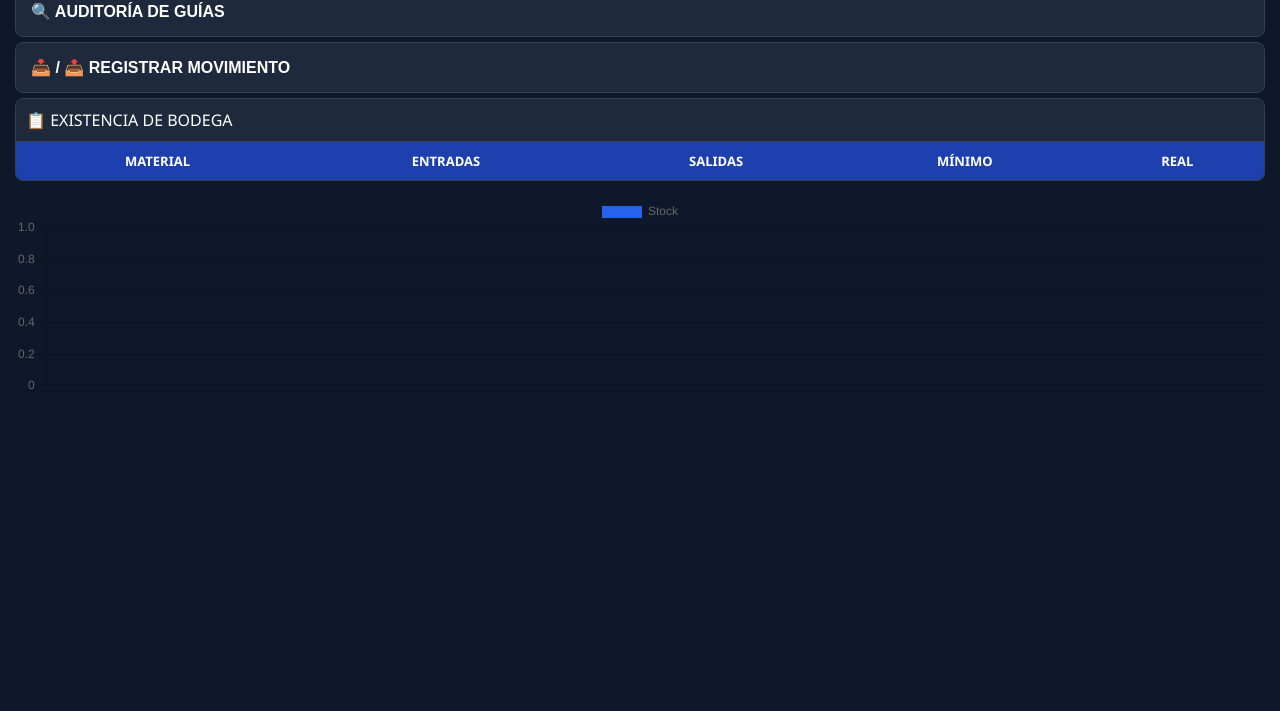
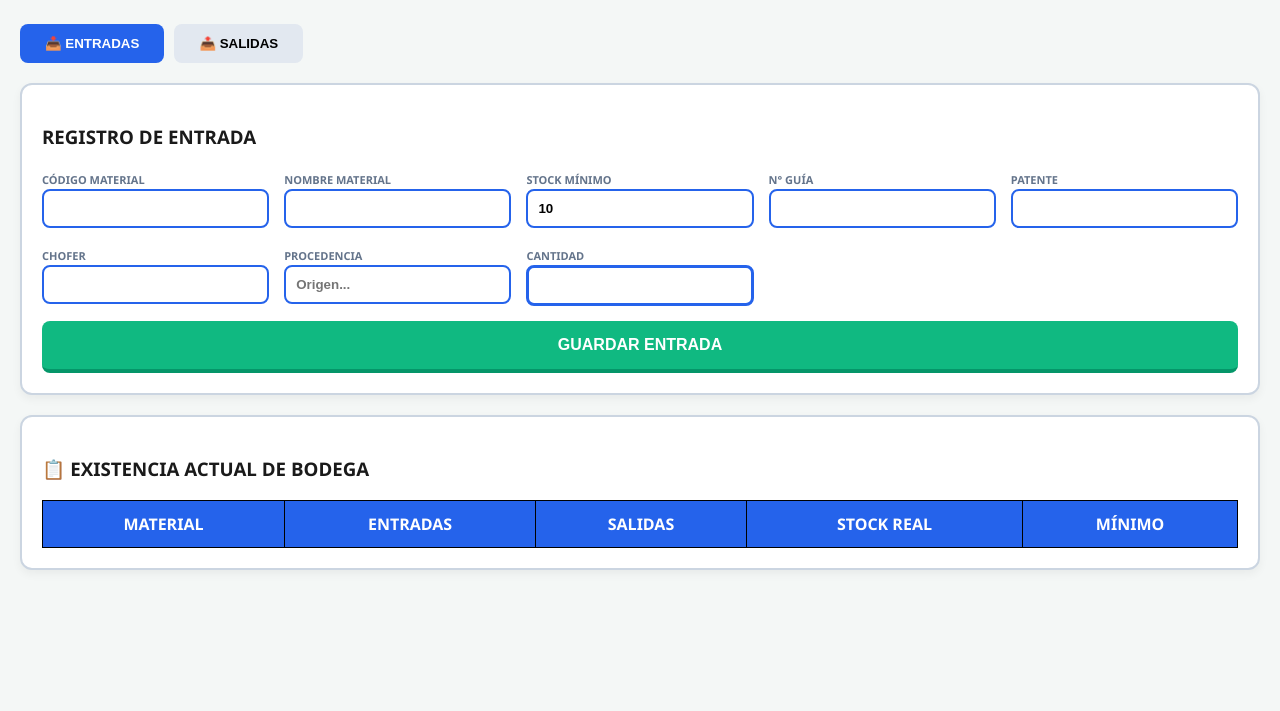
Before and after one commit to manueldiazulloa-dot/PACKING-T-2026, a plain HTML site: page index.html in a window 1280 px wide. Shown: the part 89-800 px from the top of the page. Drawn offline with nearby package versions, Linux system fonts and the light colour scheme.

Commit message:
Update index.html

```diff
--- a/index.html
+++ b/index.html
@@ -3,185 +3,176 @@
 <head>
     <meta charset="UTF-8">
     <meta name="viewport" content="width=device-width, initial-scale=1.0">
-    <title>PACKING T - SISTEMA 2026</title>
+    <title>SISTEMA PACKING T - CONTROL TOTAL</title>
     <script src="https://cdn.jsdelivr.net/npm/chart.js"></script>
     <script src="https://cdnjs.cloudflare.com/ajax/libs/jspdf/2.5.1/jspdf.umd.min.js"></script>
     <script src="https://cdnjs.cloudflare.com/ajax/libs/jspdf-autotable/3.5.23/jspdf.plugin.autotable.min.js"></script>
     <script src="https://cdnjs.cloudflare.com/ajax/libs/xlsx/0.18.5/xlsx.full.min.js"></script>
+
     <style>
-        :root { --bg: #0f172a; --card: #1e293b; --text: #ffffff; --border: #334155; --primary: #2563eb; }
-        body { background: var(--bg); color: var(--text); font-family: 'Segoe UI', sans-serif; margin: 15px; }
+        :root { --bg: #f4f7f6; --card: #ffffff; --text: #1a1a1a; --border: #cbd5e1; --primary: #2563eb; }
+        body { background-color: var(--bg); color: var(--text); font-family: 'Segoe UI', sans-serif; margin: 20px; }
 
-        .header { display: flex; justify-content: space-between; align-items: center; margin-bottom: 15px; }
+        .header { display: flex; justify-content: space-between; align-items: center; margin-bottom: 20px; }
+        .card { background: var(--card); padding: 20px; border-radius: 12px; border: 2px solid var(--border); margin-bottom: 20px; box-shadow: 0 4px 10px rgba(0,0,0,0.05); }
 
-        /* Estilo de Botones Colapsables (como ayer) */
-        .collapsible { background: var(--card); color: var(--text); cursor: pointer; padding: 15px; width: 100%; border: 1px solid var(--border); text-align: left; outline: none; font-size: 16px; font-weight: bold; border-radius: 8px; margin-bottom: 5px; display: flex; align-items: center; gap: 10px; transition: 0.3s; }
-        .collapsible:hover { background: #2d3748; }
-        .active { border-color: var(--primary); background: #1a202c; }
+        /* Botones de menú estilo ayer */
+        .menu-btns { display: flex; gap: 10px; margin-bottom: 20px; }
+        .btn-menu { padding: 12px 25px; border-radius: 8px; border: none; cursor: pointer; font-weight: bold; background: #e2e8f0; transition: 0.3s; }
+        .btn-menu.active { background: var(--primary); color: white; }
 
-        .content { padding: 0 18px; display: none; overflow: hidden; background-color: var(--card); border-radius: 0 0 8px 8px; margin-bottom: 10px; border: 1px solid var(--border); border-top: none; }
+        .grid-form { display: grid; grid-template-columns: repeat(auto-fit, minmax(200px, 1fr)); gap: 15px; }
+        input { width: 100%; padding: 10px; border-radius: 8px; border: 2px solid var(--primary); font-weight: bold; box-sizing: border-box; }
+        label { font-size: 11px; font-weight: bold; color: #64748b; text-transform: uppercase; }
 
-        /* Grid de inputs compacto */
-        .grid-inputs { display: grid; grid-template-columns: repeat(auto-fit, minmax(180px, 1fr)); gap: 10px; padding: 15px 0; }
-        input { background: #0f172a; color: white; border: 1px solid var(--primary); padding: 8px; border-radius: 5px; font-size: 14px; }
-        label { font-size: 12px; color: #94a3b8; text-transform: uppercase; }
+        .btn-save { width: 100%; padding: 15px; margin-top: 15px; border-radius: 8px; border: none; color: white; font-weight: bold; cursor: pointer; font-size: 16px; }
+        .bg-green { background: #10b981; border-bottom: 4px solid #059669; }
+        .bg-red { background: #ef4444; border-bottom: 4px solid #b91c1c; }
 
-        .btn-action { width: 100%; padding: 10px; margin: 10px 0; border: none; border-radius: 5px; color: white; font-weight: bold; cursor: pointer; text-transform: uppercase; }
-        .bg-green { background: #10b981; }
-        .bg-red { background: #ef4444; }
+        /* Tabla e Informe */
+        table { width: 100%; border-collapse: collapse; background: white; }
+        th { background: var(--primary); color: white; padding: 12px; border: 1px solid #000; }
+        td { padding: 10px; border: 1px solid var(--border); text-align: center; font-weight: bold; }
 
-        /* Tabla Estilo Ayer */
-        .table-card { background: var(--card); border-radius: 8px; border: 1px solid var(--border); overflow: hidden; }
-        table { width: 100%; border-collapse: collapse; }
-        th { background: #1e40af; color: white; padding: 10px; font-size: 13px; text-transform: uppercase; }
-        td { padding: 10px; border-bottom: 1px solid var(--border); text-align: center; font-weight: bold; }
-
-        .alerta-row { color: #f87171; animation: blink 1s infinite; }
-        @keyframes blink { 50% { opacity: 0.6; } }
-        .oculto { display: none !important; }
+        .stock-alert { background: #fee2e2; border: 2px solid #ef4444; color: #b91c1c; padding: 15px; border-radius: 8px; margin-bottom: 20px; font-weight: bold; display: none; }
+        .oculto { display: none; }
     </style>
 </head>
 <body>
 
     <div class="header">
-        <strong>PACKING T - SISTEMA 2026</strong>
-        <div style="display:flex; gap:10px;">
-            <button class="btn-action" style="background:#6366f1; padding:5px 15px;" onclick="exportPDF()">PDF</button>
-            <button class="btn-action" style="background:#22c55e; padding:5px 15px;" onclick="exportExcel()">EXCEL</button>
+        <h2>PACKING T - SISTEMA 2026</h2>
+        <div style="display: flex; gap: 10px;">
+            <button class="btn-menu" style="background:#6366f1; color:white;" onclick="exportarPDF()">📄 PDF EXISTENCIAS</button>
+            <button class="btn-menu" style="background:#22c55e; color:white;" onclick="exportarExcel()">📊 EXCEL</button>
         </div>
     </div>
 
-    <button class="collapsible">🔍 AUDITORÍA DE GUÍAS</button>
-    <div class="content">
-        <div class="grid-inputs">
-            <div style="grid-column: span 2;">
-                <select id="selGuia" style="width:100%; padding:10px; background:#0f172a; color:white; border:1px solid var(--primary); border-radius:5px;">
-                    <option value="">-- SELECCIONE GUÍA --</option>
-                </select>
-            </div>
-            <button class="btn-action bg-green" style="margin:10px 0;" onclick="alert('Buscando...')">VER DETALLE</button>
-        </div>
+    <div id="alertaGeneral" class="stock-alert">
+        ⚠️ ATENCIÓN: Hay materiales bajo el stock mínimo. Favor revisar la tabla.
     </div>
 
-    <button class="collapsible">📥 / 📤 REGISTRAR MOVIMIENTO</button>
-    <div class="content">
-        <div class="grid-inputs">
-            <div><label>Código</label><input type="text" id="c_cod" oninput="validar()" placeholder="Ej: AGR 1"></div>
-            <div id="f_nom"><label>Nombre</label><input type="text" id="c_nom"></div>
-            <div id="f_min"><label>Mínimo</label><input type="number" id="c_min" value="10"></div>
-            <div><label>N° Guía</label><input type="text" id="c_guia"></div>
-            <div><label>Patente</label><input type="text" id="c_patente"></div>
-            <div><label>Chofer</label><input type="text" id="c_chofer"></div>
-            <div><label id="lblProc">Procedencia</label><input type="text" id="c_proc"></div>
-            <div><label>Cantidad</label><input type="number" id="c_cant" style="border-width:2px;"></div>
-        </div>
-        <div style="display:flex; gap:10px;">
-            <button class="btn-action bg-green" onclick="operar('ENTRADA')">REGISTRAR ENTRADA</button>
-            <button class="btn-action bg-red" onclick="operar('SALIDA')">REGISTRAR SALIDA</button>
-        </div>
+    <div class="menu-btns">
+        <button id="btnE" class="btn-menu active" onclick="cambiarModo('ENTRADA')">📥 ENTRADAS</button>
+        <button id="btnS" class="btn-menu" onclick="cambiarModo('SALIDA')">📤 SALIDAS</button>
     </div>
 
-    <div class="table-card">
-        <div style="padding:10px; background:#1e293b; border-bottom:1px solid var(--border);">📋 EXISTENCIA DE BODEGA</div>
+    <div class="card">
+        <h3 id="tituloForm">REGISTRO DE ENTRADA</h3>
+        <div class="grid-form">
+            <div><label>CÓDIGO MATERIAL</label><input type="text" id="c_cod" oninput="verificar()"></div>
+            <div id="divNom"><label>NOMBRE MATERIAL</label><input type="text" id="c_nom"></div>
+            <div id="divMin"><label>STOCK MÍNIMO</label><input type="number" id="c_min" value="10"></div>
+            <div><label>N° GUÍA</label><input type="text" id="c_guia"></div>
+            <div><label>PATENTE</label><input type="text" id="c_patente"></div>
+            <div><label>CHOFER</label><input type="text" id="c_chofer"></div>
+            <div>
+                <label id="lblUbicacion">PROCEDENCIA</label>
+                <input type="text" id="c_ubicacion" placeholder="Origen...">
+            </div>
+            <div><label>CANTIDAD</label><input type="number" id="c_cant" style="border-width: 3px;"></div>
+        </div>
+        <button id="btnGuardar" class="btn-save bg-green" onclick="guardar()">GUARDAR ENTRADA</button>
+    </div>
+
+    <div class="card">
+        <h3>📋 EXISTENCIA ACTUAL DE BODEGA</h3>
         <table>
             <thead>
                 <tr>
                     <th>MATERIAL</th>
                     <th>ENTRADAS</th>
                     <th>SALIDAS</th>
+                    <th>STOCK REAL</th>
                     <th>MÍNIMO</th>
-                    <th>REAL</th>
                 </tr>
             </thead>
             <tbody id="listaBody"></tbody>
         </table>
     </div>
 
-    <div style="height: 200px; margin-top:15px;">
-        <canvas id="chartStock"></canvas>
-    </div>
+    <script>
+        let inventario = JSON.parse(localStorage.getItem('packing_v6_2026')) || [];
+        let modoActual = 'ENTRADA';
 
-<script>
-    let db = JSON.parse(localStorage.getItem('pack_v5_2026')) || [];
-    let chart;
-
-    // Lógica de Acordeón
-    document.querySelectorAll(".collapsible").forEach(btn => {
-        btn.addEventListener("click", function() {
-            this.classList.toggle("active");
-            let content = this.nextElementSibling;
-            content.style.display = content.style.display === "block" ? "none" : "block";
-        });
-    });
-
-    function validar() {
-        const cod = document.getElementById('c_cod').value.trim();
-        const existe = db.find(i => i.codigo === cod);
-        document.getElementById('f_nom').classList.toggle('oculto', !!existe);
-        document.getElementById('f_min').classList.toggle('oculto', !!existe);
-        document.getElementById('lblProc').innerText = existe ? "DESTINO" : "PROCEDENCIA";
+        function cambiarModo(modo) {
+            modoActual = modo;
+            document.getElementById('btnE').classList.toggle('active', modo === 'ENTRADA');
+            document.getElementById('btnS').classList.toggle('active', modo === 'SALIDA');
+            document.getElementById('tituloForm').innerText = 'REGISTRO DE ' + modo;
+            document.getElementById('btnGuardar').innerText = 'GUARDAR ' + modo;
+            document.getElementById('btnGuardar').className = 'btn-save ' + (modo === 'ENTRADA' ? 'bg-green' : 'bg-red');
+            document.getElementById('lblUbicacion').innerText = (modo === 'ENTRADA' ? 'PROCEDENCIA' : 'DESTINO');
+            verificar();
         }
 
-    function operar(tipo) {
+        function verificar() {
+            const cod = document.getElementById('c_cod').value.trim();
+            const existe = inventario.find(i => i.codigo === cod);
+            document.getElementById('divNom').classList.toggle('oculto', !!existe);
+            document.getElementById('divMin').classList.toggle('oculto', !!existe);
+        }
+
+        function guardar() {
             const cod = document.getElementById('c_cod').value.trim();
             const q = parseInt(document.getElementById('c_cant').value) || 0;
-        if(!cod || q <= 0) return alert("Complete datos");
+            if(!cod || q <= 0) return alert("Faltan datos");
 
-        let idx = db.findIndex(i => i.codigo === cod);
-        if(idx !== -1) {
-            if(tipo === 'SALIDA' && db[idx].real < q) return alert("Stock insuficiente");
-            db[idx].entradas += (tipo === 'ENTRADA' ? q : 0);
-            db[idx].salidas += (tipo === 'SALIDA' ? q : 0);
-            db[idx].real += (tipo === 'ENTRADA' ? q : -q);
+            let i = inventario.findIndex(item => item.codigo === cod);
+
+            if(i !== -1) {
+                if(modoActual === 'SALIDA') {
+                    if(inventario[i].real < q) return alert("Stock insuficiente");
+                    inventario[i].salidas += q;
+                    inventario[i].real -= q;
+                } else {
+                    inventario[i].entradas += q;
+                    inventario[i].real += q;
+                }
             } else {
                 const nom = document.getElementById('c_nom').value;
                 const min = parseInt(document.getElementById('c_min').value) || 0;
-            db.push({codigo:cod, nombre:nom, entradas:q, salidas:0, real:q, minimo:min});
+                inventario.push({codigo:cod, nombre:nom, entradas:q, salidas:0, real:q, minimo:min});
             }
-        localStorage.setItem('pack_v5_2026', JSON.stringify(db));
+
+            localStorage.setItem('packing_v6_2026', JSON.stringify(inventario));
             location.reload();
         }
 
         function render() {
             const b = document.getElementById('listaBody');
+            let bajoStock = false;
             b.innerHTML = "";
-        db.forEach(i => {
-            const bajo = i.real <= i.minimo;
-            b.innerHTML += `<tr class="${bajo ? 'alerta-row' : ''}">
+            inventario.forEach(i => {
+                const alerta = i.real <= i.minimo;
+                if(alerta) bajoStock = true;
+                b.innerHTML += `<tr style="${alerta ? 'background:#fee2e2' : ''}">
                     <td>${i.codigo} - ${i.nombre}</td>
-                <td>${i.entradas}</td><td>${i.salidas}</td><td>${i.minimo}</td>
-                <td>${i.real} ${bajo ? '⚠️' : ''}</td>
+                    <td>${i.entradas}</td>
+                    <td>${i.salidas}</td>
+                    <td style="color:${alerta ? 'red' : 'green'}">${i.real}</td>
+                    <td>${i.minimo}</td>
                 </tr>`;
             });
-        initChart();
+            if(bajoStock) document.getElementById('alertaGeneral').style.display = 'block';
         }
 
-    function initChart() {
-        const ctx = document.getElementById('chartStock').getContext('2d');
-        if(chart) chart.destroy();
-        chart = new Chart(ctx, {
-            type: 'bar',
-            data: {
-                labels: db.map(i => i.codigo),
-                datasets: [{ label: 'Stock', data: db.map(i => i.real), backgroundColor: '#2563eb' }]
-            },
-            options: { maintainAspectRatio: false }
+        function exportarPDF() {
+            const { jsPDF } = window.jspdf;
+            const doc = new jsPDF();
+            doc.text("INFORME DE EXISTENCIAS - PACKING T", 14, 15);
+            doc.autoTable({
+                head: [['Material', 'Entradas', 'Salidas', 'Stock Real']],
+                body: inventario.map(i => [i.codigo + " " + i.nombre, i.entradas, i.salidas, i.real])
             });
+            doc.save("Existencias_PackingT.pdf");
         }
 
-    function exportPDF() {
-        const { jsPDF } = window.jspdf;
-        const doc = new jsPDF();
-        doc.text("EXISTENCIAS PACKING T", 14, 15);
-        doc.autoTable({ head: [['Material', 'Stock']], body: db.map(i => [i.codigo, i.real]) });
-        doc.save("Inventario.pdf");
-    }
-
-    function exportExcel() {
-        const ws = XLSX.utils.json_to_sheet(db);
+        function exportarExcel() {
+            const ws = XLSX.utils.json_to_sheet(inventario);
             const wb = XLSX.utils.book_new();
-        XLSX.utils.book_append_sheet(wb, ws, "Stock");
-        XLSX.writeFile(wb, "Reporte.xlsx");
+            XLSX.utils.book_append_sheet(wb, ws, "Bodega");
+            XLSX.writeFile(wb, "Reporte_Inventario.xlsx");
         }
 
         render();
```
Lines whose indentation alone changed are shown as unchanged.
